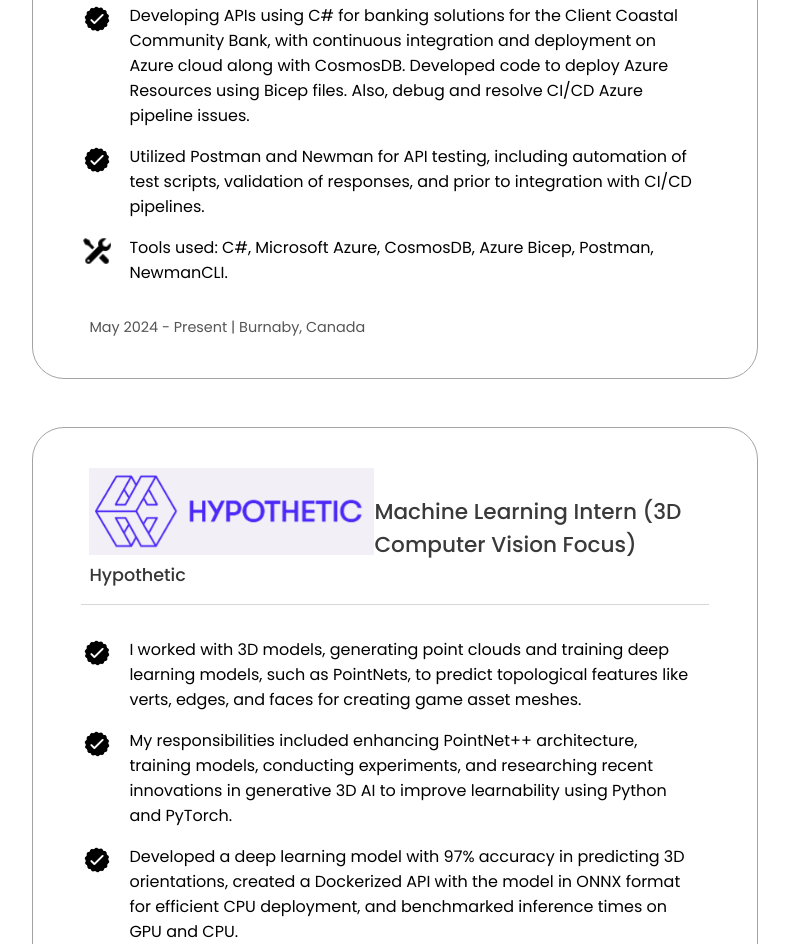
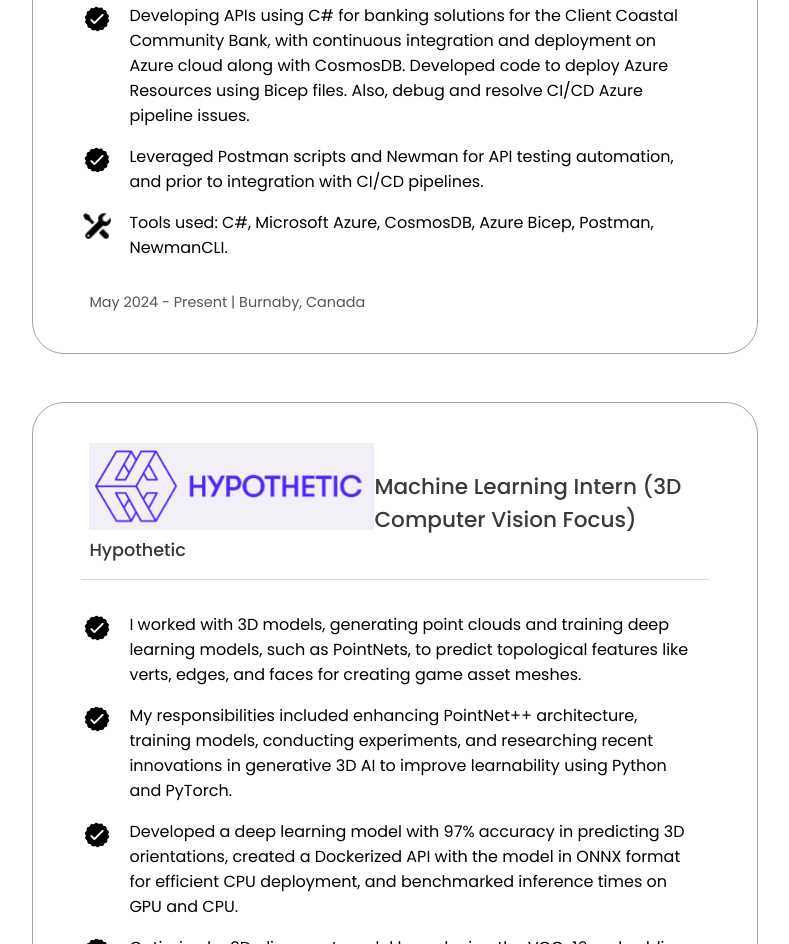
Before and after one commit to charan2598/charan2598.github.io, a plain HTML site: page index.html in a window 1280 px wide. Shown: the part 2058-3002 px from the top of the page, without its empty margins (245-1034 px from the left). Drawn offline with Linux system fonts and the light colour scheme.

Commit message:
Minor change in description for Cavallo Experience

```diff
--- a/index.html
+++ b/index.html
@@ -141,8 +141,7 @@
                             <img src="./assets/checkmark.png" alt="Experience icon" class="icon" />
                         </div>
                         <div class="experience-card__body__description__content">
-                            Utilized Postman and Newman for API testing, including automation of test scripts, validation
-                            of responses, and prior to integration with CI/CD pipelines.
+                            Leveraged Postman scripts and Newman for API testing automation, and prior to integration with CI/CD pipelines.
                         </div>
                     </div>
                     <div class="experience-card__body__description">
```
